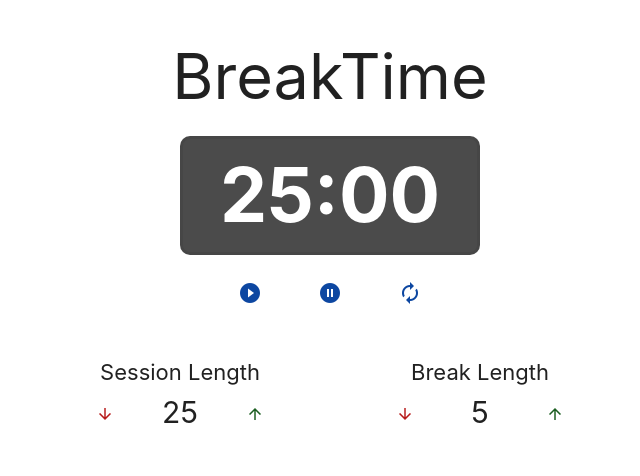
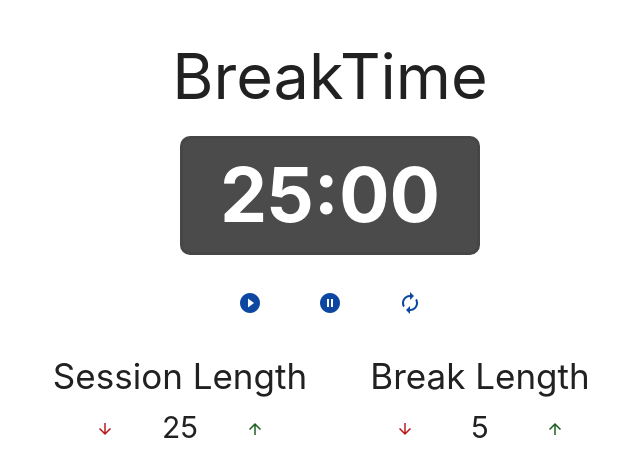
Before and after one commit to Sly-Ry/BreakTime, a React (Create React App) app: page / in a window 1280 px wide. Shown: the top 476 px of the page, without its empty margins (310-950 px from the left). Built offline with nearby package versions, Linux system fonts and the light colour scheme.

Commit message:
last minute touch ups, mvp completed, deploying tomorrow

```diff
--- a/src/App.css
+++ b/src/App.css
@@ -1,27 +1,3 @@
-/* * {
-  margin: 0 auto;
-  color: white;
-}
-
-
-
-
-h1 {
-  font-size: 55px;
-}
-
-h2 {
-  font-size: 22px;
-  padding-bottom: 5px;
-}
-*/
-
-/* button {
-  width: 25px;
-  background-color: white;
-  border: none;
-} */
-
 body {
   background-color: rgb(255, 255, 255);
 }
@@ -70,8 +46,8 @@ body {
   align-items: center;
 }
 
-.dual-container h3 {
-  font-size: 22px;
+.dual-container h2 {
+  font-size: 35px;
 }
 
 .buttons {
@@ -92,7 +68,7 @@ body {
 }
 
 .waves-effect:hover {
-  box-shadow: 0px 1.5px 2px rgba(0, 0, 0, 0.521);
+  box-shadow: 0px 2px 2px rgba(0, 0, 0, 0.521);
 }
 
 .waves-red, .waves-green {
@@ -116,13 +92,12 @@ body {
 }
 
 .waves-light {
-  margin: 10px 12px;
-  background-color: rgba(255, 255, 255, 0.685);
+  margin: 20px 12px -10px;
+  background-color: transparent;
 }
 
 .waves-light:hover {
-  background-color: rgb(25, 43, 145);
-  color: white;
+  background-color: rgb(99, 224, 255);
 }
 
 @media screen and (max-width: 580px) {
@@ -134,25 +109,3 @@ body {
     align-items: center;
   }
 }
-
-/*
-
-
-#timer {
-  width: 300px;
-  height: auto;
-  padding: 15px;
-  background-color: rgb(0, 0, 85);
-  border: 2px solid rgb(0, 255, 255);
-  border-radius: 20px;
-}
-
-#time-left {
-  margin-top: -10px;
-  font-size: 70px;
-  font-weight: bold;
-}
-
-#timer-control {
-  padding: 20px 0;
-} */
--- a/src/App.js
+++ b/src/App.js
@@ -86,7 +86,7 @@ export default function App() {
     <div className="App center-align">
       <h1>BreakTime</h1>
       <div id='timer'>
-        {currentSession === "Break" && <p>{currentSession}</p>}
+        {currentSession === "Break" && <p>On Break</p>}
         <h1 id='time-left'>{minutes}:{seconds}</h1>
       </div>
       <div id='timer-control'>
@@ -130,83 +130,12 @@ export default function App() {
           setTime={setSessionTime}
           time={sessionTime}
         />
-        <div id='break-label'>
-          <h3 id='break-length'>Break Length</h3>
-          <div className='buttons'>
-            <button
-              className='
-                btn-floating
-                btn-flat
-                btn-small
-                waves-effect
-                waves-red
-              '
-              onClick={() => breakTime !== 1
-                ? setBreakTime(breakTime - 1)
-                : setBreakTime(breakTime)
-              }
-            >
-              <i className="material-icons red-text text-darken-4">
-                arrow_downward
-              </i>
-            </button>
-            <h3>{breakTime}</h3>
-            <button
-              className='
-                btn-floating
-                btn-flat
-                btn-small
-                waves-effect
-                waves-green
-              '
-              onClick={() => setBreakTime(breakTime + 1)}
-            >
-              <i className="material-icons green-text text-darken-4">
-                  arrow_upward
-              </i>
-            </button>
-          </div>
-          </div>
-        </div>
-
-
-
-      {/* <div id='break-label'>
-        <h3 id='break-length'>Session Length</h3>
-        <div className='buttons'>
-          <button
-            className='
-              btn-floating
-              btn-flat
-              btn-small
-              waves-effect
-              waves-red
-            '
-            onClick={() => sessionTime !== 1
-            ? setSessionTime(sessionTime - 1)
-            : setSessionTime(sessionTime)}
-          >
-            <i className="material-icons red-text text-darken-4">
-                arrow_downward
-            </i>
-          </button>
-          <h3>{sessionTime}</h3>
-          <button
-            className='
-              btn-floating
-              btn-flat
-              btn-small
-              waves-effect
-              waves-green
-            '
-            onClick={() => setSessionTime(sessionTime + 1)}
-          >
-            <i className="material-icons green-text text-darken-4">
-              arrow_upward
-            </i>
-          </button>
-        </div>
-      </div> */}
+        <Label
+          title={"Break Length"}
+          setTime={setBreakTime}
+          time={breakTime}
+        />
+      </div>
     </div>
   );
 }
@@ -214,7 +143,7 @@ export default function App() {
 function Label({ title, setTime, time, }) {
   return (
     <div id='break-label'>
-      <h3 id='break-length'>{title}</h3>
+      <h2 id='break-length'>{title}</h2>
       <div className='buttons'>
         <button
           className='
```
